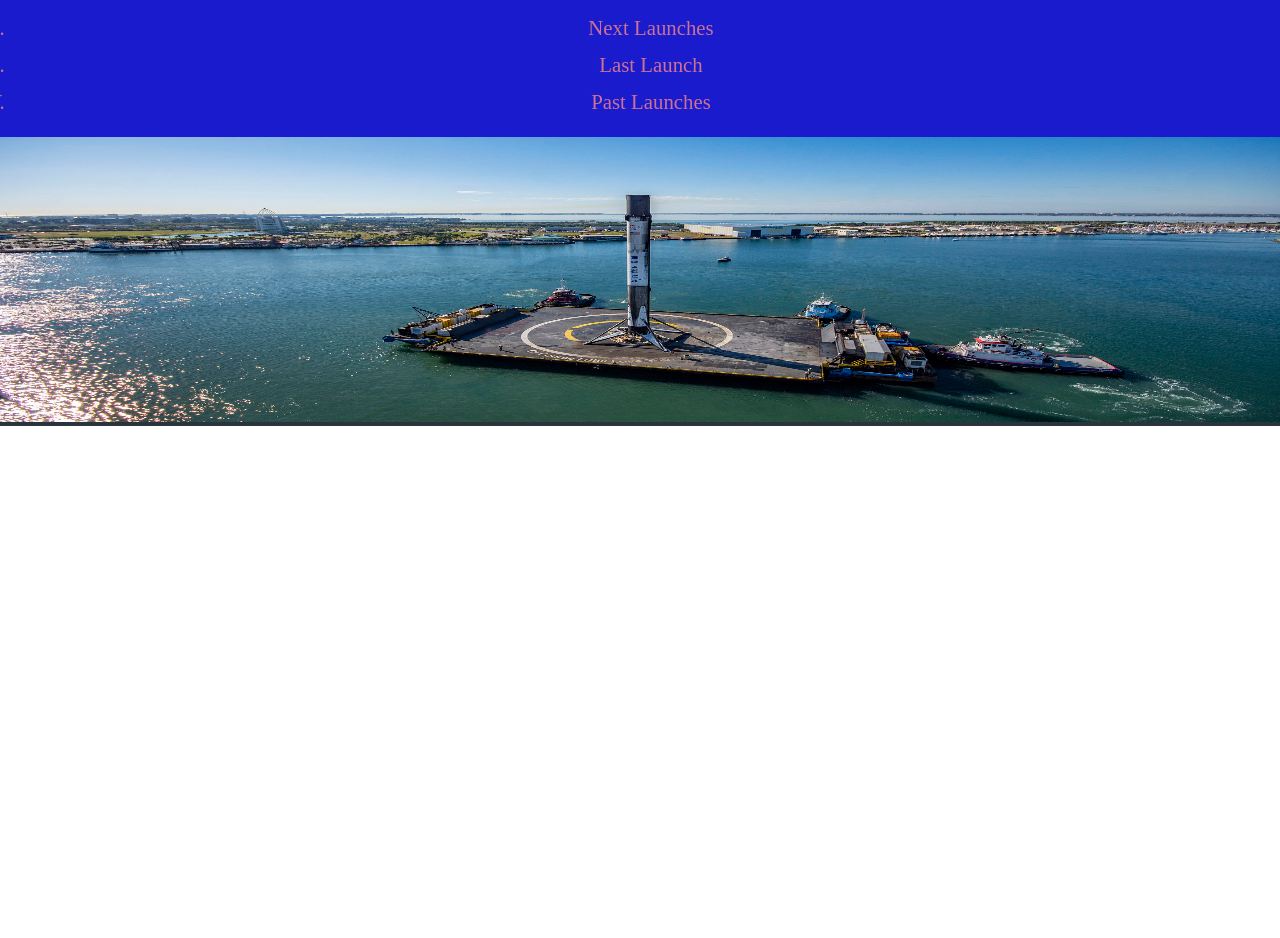
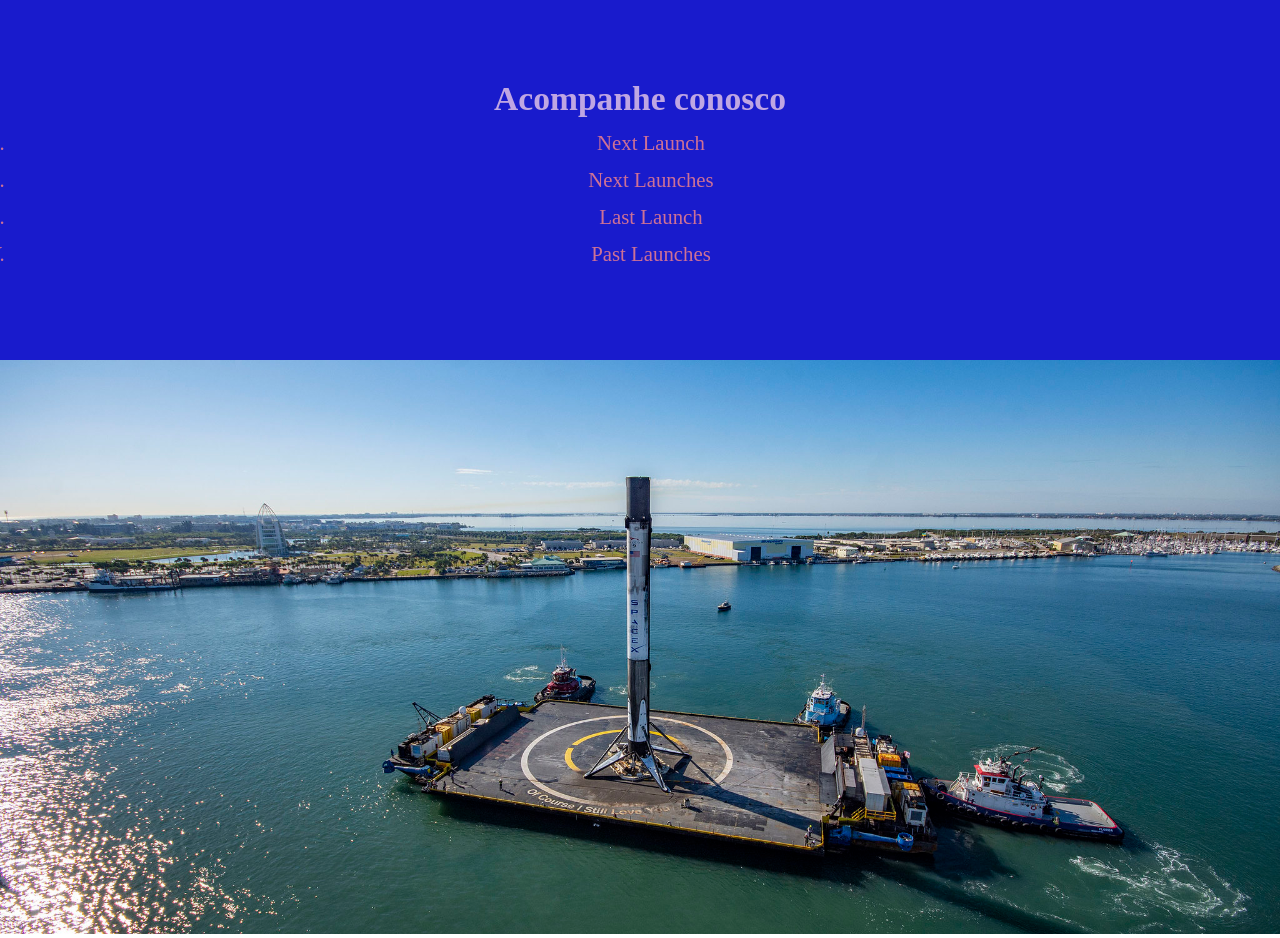
Before and after one commit to ahoymarcus/reactjs-rocket-launches-app, a React (Create React App) app: page / in a window 1280 px wide. Shown: the part 262-1200 px from the top of the page. Before the commit the page ends 800 px from the top, so only its background shows below. Built offline with nearby package versions, Linux system fonts and the light colour scheme.

Commit message:
Refatorar CSS. Criar pagina de Login. Corrigir links em Navbar.

```diff
--- a/src/App.css
+++ b/src/App.css
@@ -26,9 +26,25 @@ li {
 }
 
 
+.rocket-image {
+	width: 100%;
+}
+
+@media only screen and (min-width: 450px) {
+	.rocket-image img {
+		max-height: 285px;
+	}
+}
+
+@media only screen and (min-width: 640px) {
+	.rocket-image img {
+		max-height: 100%;
+	}
+}
+
 @media only screen and (min-width: 860px) {
 	h1 {
-		/*margin: 10px 0 35px 0;*/
+		margin: 10px 0 35px 0;
 		font-size: 2.6rem;
 	}
 }
--- a/src/App.js
+++ b/src/App.js
@@ -11,7 +11,7 @@ import Error from './pages/Error';
 
 // components
 import Navbar from './components/Navbar';
-
+import Login from './pages/Login';
 
 
 function App() {
@@ -23,8 +23,10 @@ function App() {
 				<Navbar />
         <Routes>
           <Route path="/" element={<Home />} />
+					<Route path="/login" element={<Login /> } />
           <Route path="*" element={<Error />} />
         </Routes>
+				<img className="rocket-image" src="./images/space-x-rest-api.jpg" alt="Plataforma de lançamento da Space X" />
       </Router>
 
     </>
--- a/src/components/Navbar.js
+++ b/src/components/Navbar.js
@@ -9,10 +9,10 @@ const Navbar = () => {
 		<div className="nav-container">
 			<h2><Link to="/" className="logo" >Rocket-X Launches App</Link></h2>
 			<div>
-				<Link to="/" className="nav-links" >
+				<Link to="/login" className="nav-links" >
 					Login
 				</Link>
-				<Link to="/rooms" className="nav-links" >
+				<Link to="/launches" className="nav-links" >
 					Launches
 				</Link>
 			</div>
--- a/src/pages/Home.js
+++ b/src/pages/Home.js
@@ -28,7 +28,7 @@ const Home = () => {
 									<li>Past Launches</li>
 								</ul>
 							</section>
-							<img src="./images/space-x-rest-api.jpg" alt="Plataforma de lançamento da Space X" />
+
 						</main>
         </div>
     );
--- /dev/null
+++ b/src/pages/Login.js
@@ -0,0 +1,17 @@
+import React from 'react';
+
+
+
+const Login = () => {
+
+
+	return (
+		<div>
+			Login
+		</div>
+	);
+};
+
+
+
+export default Login
--- a/src/pages/home.css
+++ b/src/pages/home.css
@@ -39,16 +39,13 @@
 }
 
 
-.home-main img {
-	width: 100%;
+
+@media only screen and (min-width: 640px) {
+	.home-header, .home-info {
+		min-height: 280px;
+	}
 }
 
-
-@media only screen and (min-width: 650px) {
-	.home-main img {
-		max-height: 285px;
-	}
-}
 
 @media only screen and (min-width: 860px) {
 	.home-header {
```
